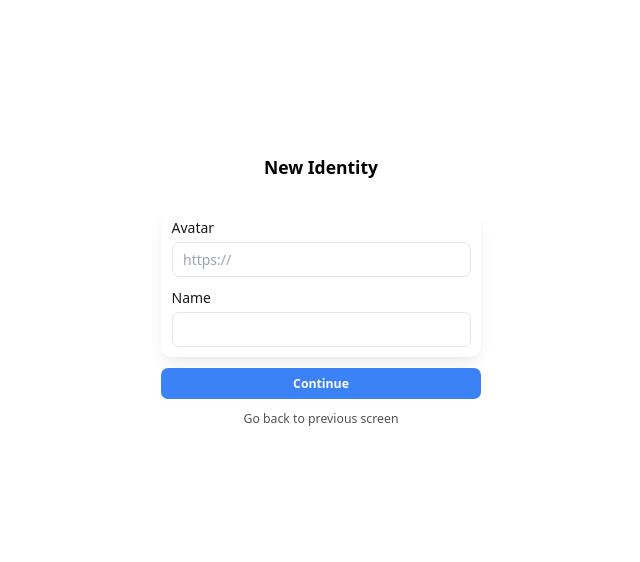
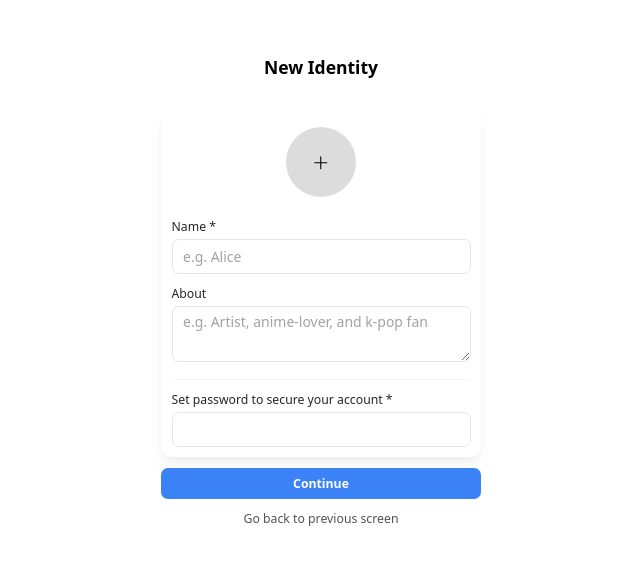
Before and after one commit to lumehq/coop, a React (Vite) app: page /create-account in a window 1280 px wide. Shown: the part 108-670 px from the top of the page, without its empty margins (319-959 px from the left). Built offline with nearby package versions, Linux system fonts and the light colour scheme.

Commit message:
feat: improve create account screen

```diff
--- a/src-tauri/tauri.conf.json
+++ b/src-tauri/tauri.conf.json
@@ -70,7 +70,7 @@
 			"active": true,
 			"pubkey": "dW50cnVzdGVkIGNvbW1lbnQ6IG1pbmlzaWduIHB1YmxpYyBrZXk6IEY2OUJBNzZDOUYwNzREOApSV1RZZFBESmRycHBEMDV0NVZodllibXZNT21YTXBVOG1kRjdpUEpVS1ZkOGVuT295RENrWkpBRAo=",
 			"endpoints": [
-				"https://tauri-updater.coop-updater-service.workers.dev/check/lumehq/coop/{{target}}/{{arch}}/{{current_version}}",
+				"https://releases.coop-updater-service.workers.dev/check/lumehq/coop/{{target}}/{{arch}}/{{current_version}}",
 				"https://github.com/lumehq/coop/releases/latest/download/latest.json"
 			]
 		}
--- a/src/commands.ts
+++ b/src/commands.ts
@@ -20,9 +20,9 @@ try {
     else return { status: "error", error: e  as any };
 }
 },
-async createAccount(name: string, picture: string | null) : Promise<Result<string, string>> {
+async createAccount(name: string, about: string, picture: string, password: string) : Promise<Result<string, string>> {
 try {
-    return { status: "ok", data: await TAURI_INVOKE("create_account", { name, picture }) };
+    return { status: "ok", data: await TAURI_INVOKE("create_account", { name, about, picture, password }) };
 } catch (e) {
     if(e instanceof Error) throw e;
     else return { status: "error", error: e  as any };
--- a/src/routes/create-account.lazy.tsx
+++ b/src/routes/create-account.lazy.tsx
@@ -1,7 +1,9 @@
 import { commands } from "@/commands";
+import { upload } from "@/commons";
 import { GoBack } from "@/components/back";
 import { Frame } from "@/components/frame";
 import { Spinner } from "@/components/spinner";
+import { Plus } from "@phosphor-icons/react";
 import { createLazyFileRoute } from "@tanstack/react-router";
 import { message } from "@tauri-apps/plugin-dialog";
 import { useState, useTransition } from "react";
@@ -13,13 +15,41 @@ export const Route = createLazyFileRoute("/create-account")({
 function Screen() {
 	const navigate = Route.useNavigate();
 
-	const [picture, setPicture] = useState(null);
+	const [password, setPassword] = useState("");
+	const [picture, setPicture] = useState<string>("");
 	const [name, setName] = useState("");
+	const [about, setAbout] = useState("");
 	const [isPending, startTransition] = useTransition();
+
+	const uploadAvatar = async () => {
+		const file = await upload();
+
+		if (file) {
+			setPicture(file);
+		} else {
+			return;
+		}
+	};
 
 	const submit = async () => {
 		startTransition(async () => {
-			const res = await commands.createAccount(name, picture);
+			if (!name.length) {
+				await message("Please add your name", {
+					title: "New Identity",
+					kind: "info",
+				});
+				return;
+			}
+
+			if (!password.length) {
+				await message("You must set password to secure your account", {
+					title: "New Identity",
+					kind: "info",
+				});
+				return;
+			}
+
+			const res = await commands.createAccount(name, picture, about, password);
 
 			if (res.status === "ok") {
 				navigate({
@@ -51,35 +81,71 @@ function Screen() {
 						className="flex flex-col gap-3 p-3 rounded-xl overflow-hidden"
 						shadow
 					>
-						<div className="flex flex-col gap-1">
-							<label
-								htmlFor="avatar"
-								className="font-medium text-neutral-900 dark:text-neutral-100"
+						<div className="self-center relative rounded-full size-20 bg-neutral-100 dark:bg-neutral-900 my-3">
+							{picture.length ? (
+								<img
+									src={picture}
+									alt="avatar"
+									loading="lazy"
+									decoding="async"
+									className="absolute inset-0 z-10 object-cover w-full h-full rounded-full"
+								/>
+							) : null}
+							<button
+								type="button"
+								onClick={() => uploadAvatar()}
+								className="absolute inset-0 z-20 flex items-center justify-center w-full h-full rounded-full bg-black/10 hover:bg-black/20 dark:bg-white/10 dark:hover:bg-white/20"
 							>
-								Avatar
-							</label>
-							<input
-								name="avatar"
-								type="text"
-								placeholder="https://"
-								value={picture}
-								onChange={(e) => setPicture(e.target.value)}
-								className="px-3 rounded-lg h-10 bg-transparent border border-neutral-200 dark:border-neutral-500 focus:border-blue-500 focus:outline-none"
-							/>
+								<Plus className="size-5" />
+							</button>
 						</div>
 						<div className="flex flex-col gap-1">
 							<label
 								htmlFor="name"
-								className="font-medium text-neutral-900 dark:text-neutral-100"
+								className="text-sm font-medium text-neutral-800 dark:text-neutral-200"
 							>
-								Name
+								Name *
 							</label>
 							<input
 								name="name"
 								type="text"
 								value={name}
 								onChange={(e) => setName(e.target.value)}
-								className="px-3 rounded-lg h-10 bg-transparent border border-neutral-200 dark:border-neutral-500 focus:border-blue-500 focus:outline-none"
+								placeholder="e.g. Alice"
+								spellCheck={false}
+								className="px-3 rounded-lg h-10 bg-transparent border border-neutral-200 dark:border-neutral-500 focus:border-blue-500 focus:outline-none placeholder:text-neutral-400 dark:text-neutral-600"
+							/>
+						</div>
+						<div className="flex flex-col gap-1">
+							<label
+								htmlFor="about"
+								className="text-sm font-medium text-neutral-800 dark:text-neutral-200"
+							>
+								About
+							</label>
+							<textarea
+								name="about"
+								value={about}
+								onChange={(e) => setAbout(e.target.value)}
+								placeholder="e.g. Artist, anime-lover, and k-pop fan"
+								spellCheck={false}
+								className="px-3 py-1.5 rounded-lg min-h-16 bg-transparent border border-neutral-200 dark:border-neutral-500 focus:border-blue-500 focus:outline-none placeholder:text-neutral-400 dark:text-neutral-600"
+							/>
+						</div>
+						<div className="h-px w-full mt-2 bg-neutral-100 dark:bg-neutral-900" />
+						<div className="flex flex-col gap-1">
+							<label
+								htmlFor="password"
+								className="text-sm font-medium text-neutral-800 dark:text-neutral-200"
+							>
+								Set password to secure your account *
+							</label>
+							<input
+								name="password"
+								type="password"
+								value={password}
+								onChange={(e) => setPassword(e.target.value)}
+								className="px-3 rounded-lg h-10 bg-transparent border border-neutral-200 dark:border-neutral-500 focus:border-blue-500 focus:outline-none placeholder:text-neutral-400 dark:text-neutral-600"
 							/>
 						</div>
 					</Frame>
```
Also changed, not shown: 1 other file (tests, documents, lock files or other folders).
